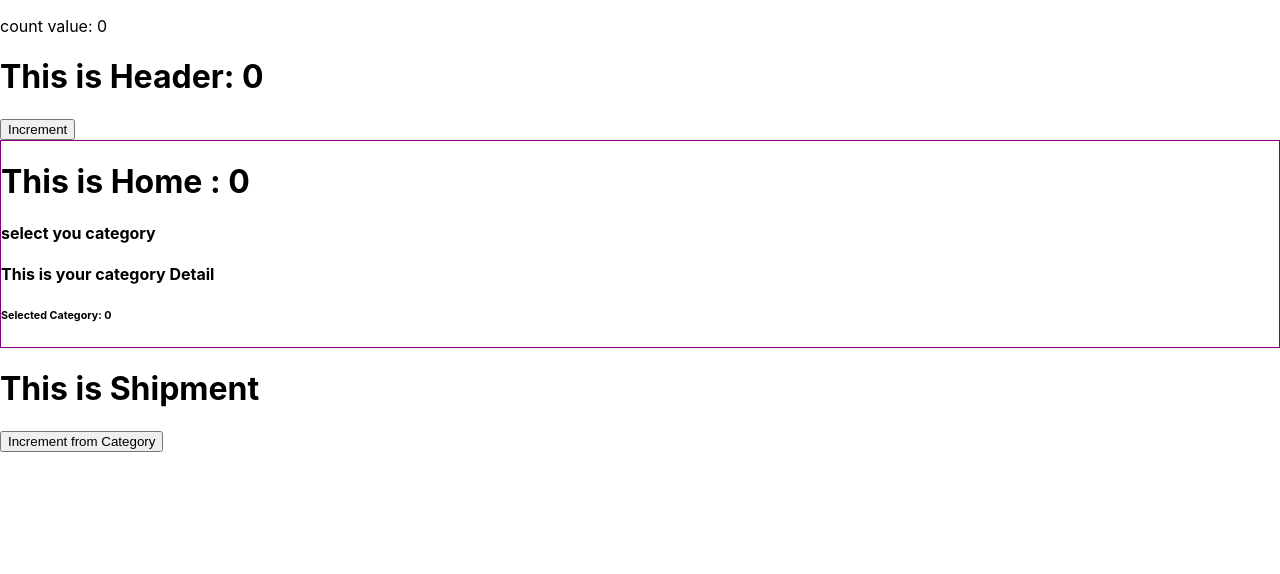
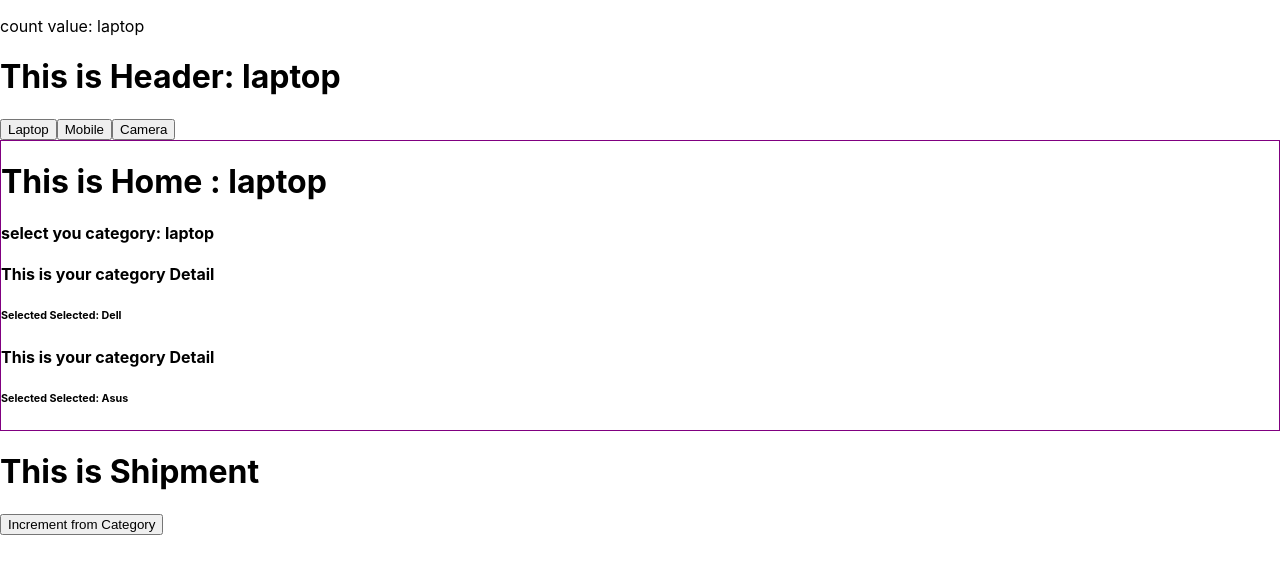
Before and after one commit to wajidurrahman/my-scss-react, a React (Create React App) app: page / in a window 1280 px wide. Shown: the top 574 px of the page. Built offline with nearby package versions, Linux system fonts and the light colour scheme.

Commit message:
Filter data based on dynamic context change

```diff
--- a/src/App.js
+++ b/src/App.js
@@ -7,7 +7,7 @@
 export const CategoryContext = createContext();
 
 function App() {
-  const [category, setCategory] = useState(0);
+  const [category, setCategory] = useState('laptop');
   return (
     <CategoryContext.Provider value={[category, setCategory]}>
       <p>count value: {category}</p>
--- a/src/components/Categories/Categories.js
+++ b/src/components/Categories/Categories.js
@@ -1,11 +1,26 @@
-import React from 'react';
+import React, { useContext, useEffect, useState } from 'react';
+import { CategoryContext } from '../../App';
 import CategoryDetail from '../CategoryDetail/CategoryDetail';
 
+const allProducts = [
+    {name:'Lenovo', category:' laptop'}, {name:'Dell', category:'laptop'}, {name:'Asus', category:'laptop'},
+    {name:'Samsung', category:' mobile'}, {name:'Nokia', category:'mobile'}, {name:'Apple', category:'mobile'},
+    {name:'Cannon', category:' camera'}, {name:'Nikkon', category:'camera'}, {name:'Sony', category:'camera'}
+]
 const Categories = () => {
+    const [category] = useContext(CategoryContext);
+    const [products, setProducts] = useState([]);
+    useEffect(()=>{
+        console.log({category});
+       const matchedProducts = allProducts.filter(pd => pd.category.toLowerCase() === category.toLowerCase());
+       setProducts(matchedProducts);
+    }, [category])
     return (
         <div>
-            <h4>select you category</h4>
-            <CategoryDetail></CategoryDetail>
+            <h4>select you category: {category}</h4>
+           {
+             products.map (pd =>  <CategoryDetail product = {pd}></CategoryDetail>)
+           }
         </div>
     );
 };
--- a/src/components/CategoryDetail/CategoryDetail.js
+++ b/src/components/CategoryDetail/CategoryDetail.js
@@ -1,12 +1,12 @@
 import React, { useContext } from 'react';
 import { CategoryContext } from '../../App';
 
-const CategoryDetail = () => {
-    const category = useContext(CategoryContext);
+const CategoryDetail = (props) => {
+    const {name} = props.product
     return (
         <div>
             <h4>This is your category Detail</h4>
-            <h6>Selected Category: {category}</h6>
+            <h6>Selected Selected: {name}</h6>
         </div>
     );
 };
--- a/src/components/Header/Header.js
+++ b/src/components/Header/Header.js
@@ -6,7 +6,9 @@
     return (
         <div>
             <h1>This is Header: {category}</h1>
-            <button onClick={() => setCategory(category + 1)}>Increment</button>
+            <button onClick={() => setCategory('Laptop')}>Laptop</button>
+            <button onClick={() => setCategory('Mobile')}>Mobile</button>
+            <button onClick={() => setCategory('Camera')}>Camera</button>
         </div>
     );
 };
```
